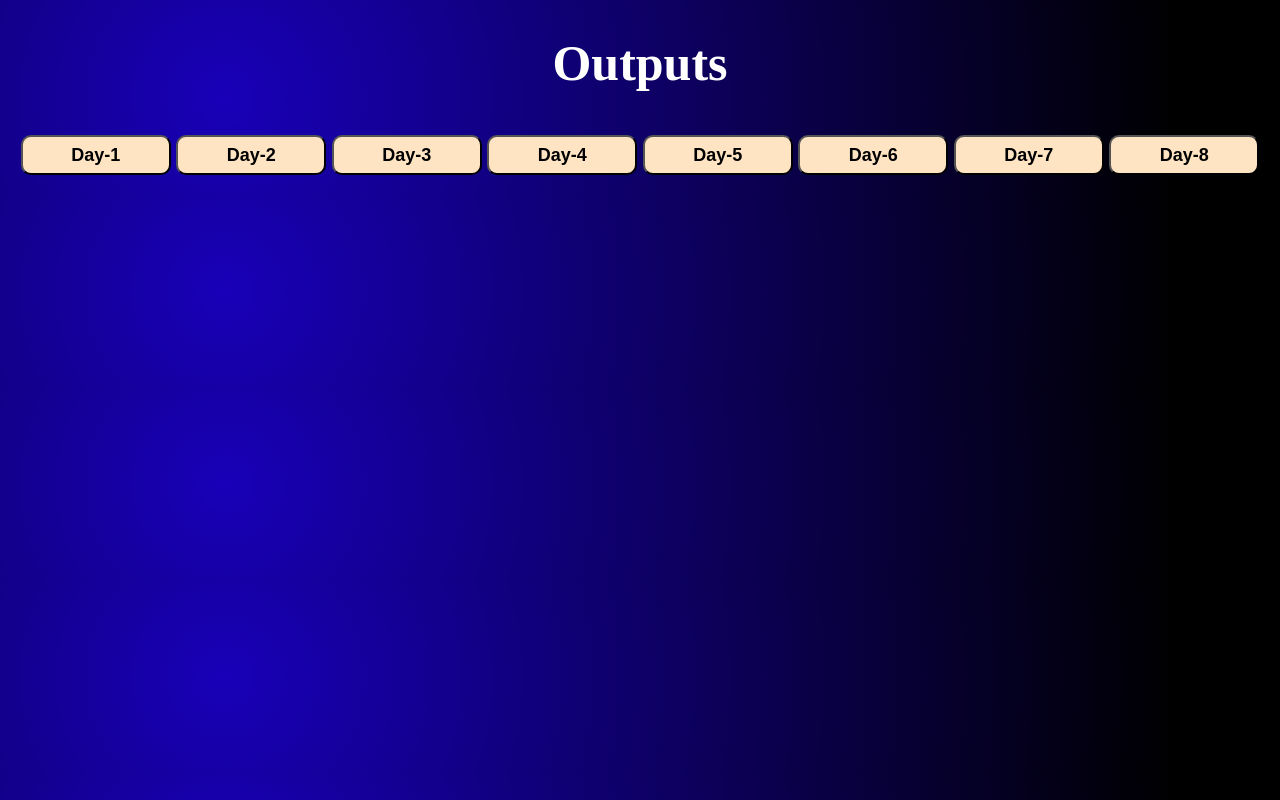
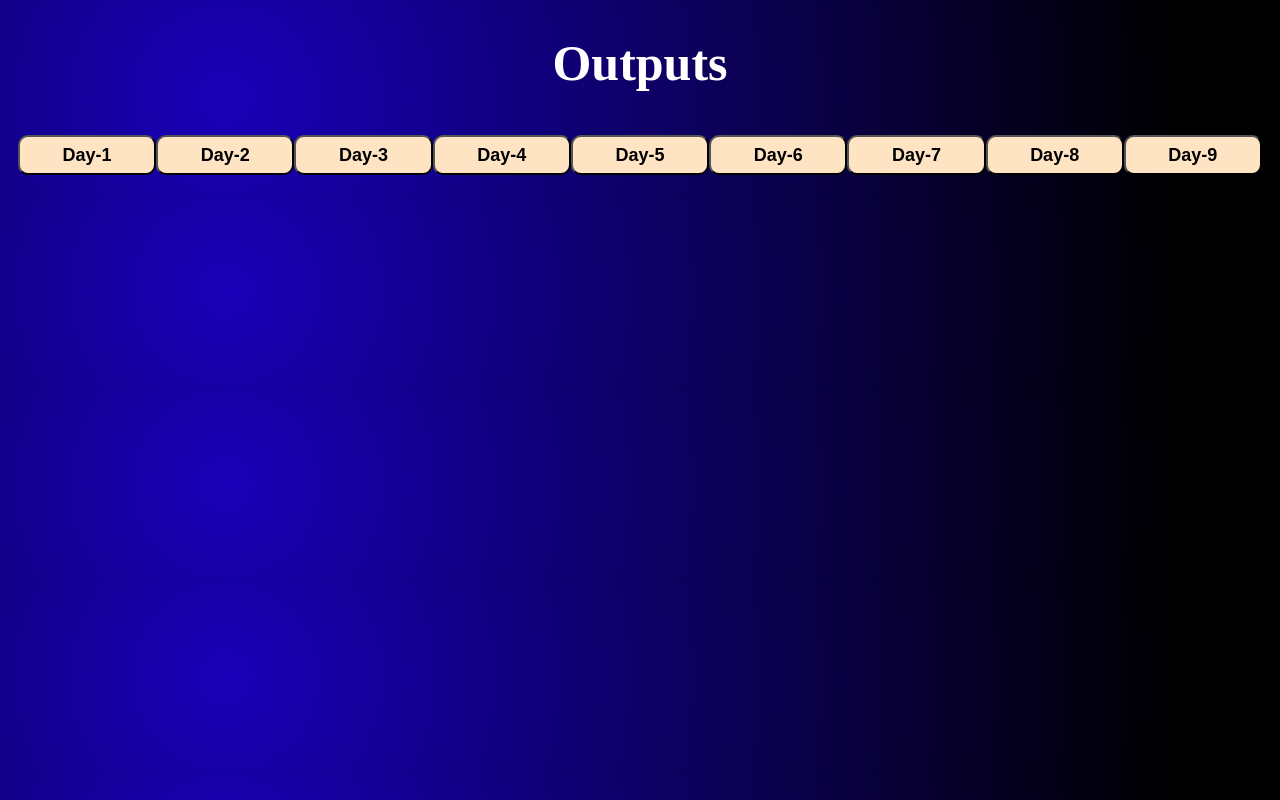
Before and after one commit to SoyuzDangol55/React, a React (Vite) app in the folder Show-Case/: page / in a window 1280 px wide. Built offline with nearby package versions, Linux system fonts and the light colour scheme.

Commit message:
Feat:Add Button ShowCase

```diff
--- a/Show-Case/src/Buttons.jsx
+++ b/Show-Case/src/Buttons.jsx
@@ -13,6 +13,7 @@ return(
         <button onClick={()=>window.open("https://day-6-three-zeta.vercel.app/" , "_blank")}className="btns">Day-6</button>
          <button onClick={()=>window.open("https://day-7-rose.vercel.app/" , "_blank")}className="btns">Day-7</button>
           <button onClick={()=>window.open("https://day-8-eosin.vercel.app/" , "_blank")}className="btns">Day-8</button>
+          <button onClick={()=>window.open("" , "_blank")}className="btns">Day-9</button>
           </div>
     </>
 );
```
